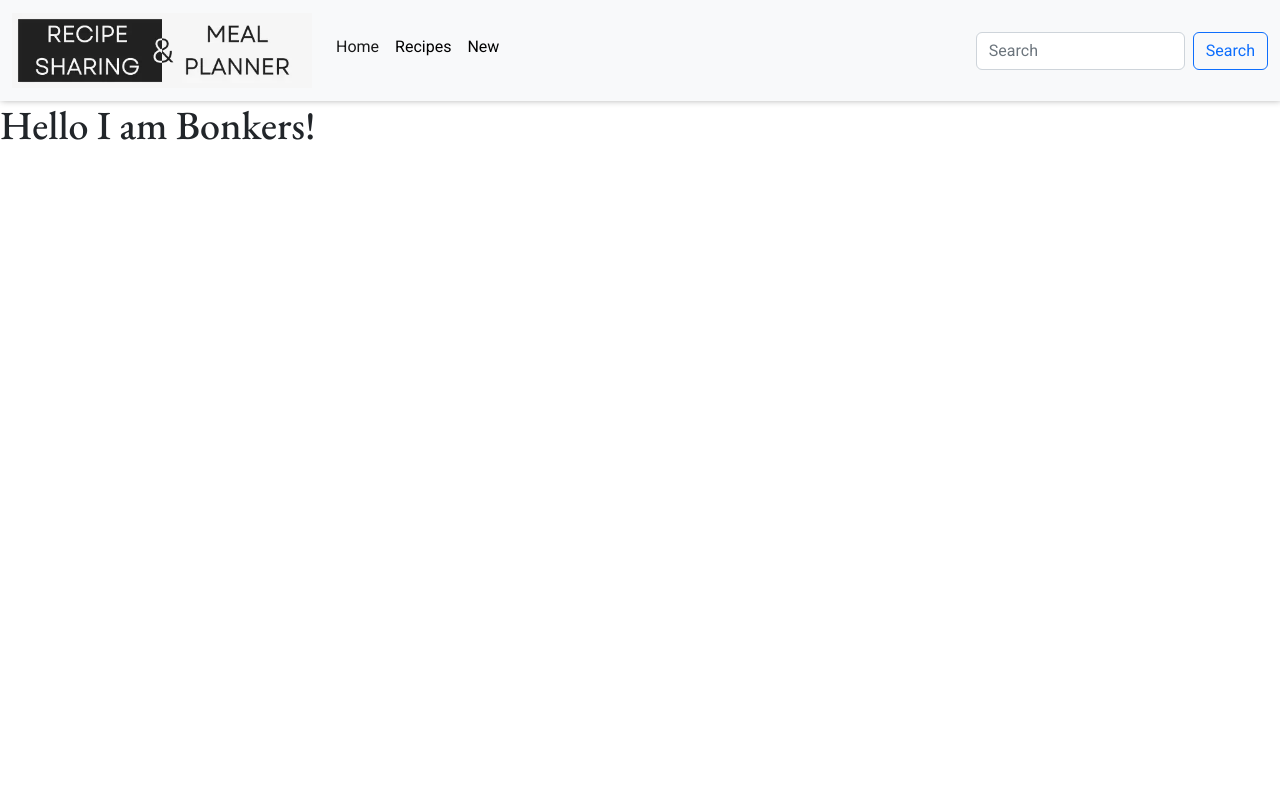
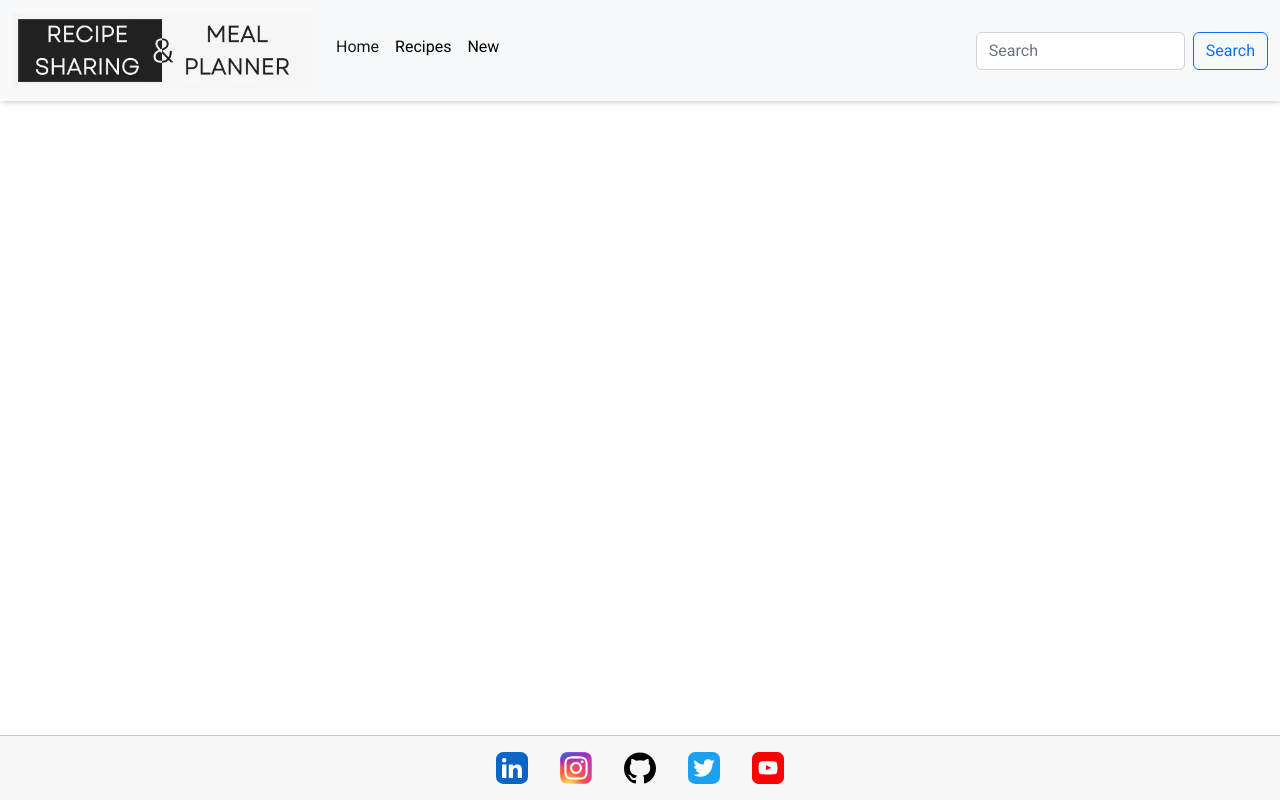
Before and after one commit to Blignaut24/Recipe-App, a Django app: page / in a window 1280 px wide. Run offline with Django 5.2, Linux system fonts and the light colour scheme; some libraries are stand-ins or nearby versions.

Commit message:
feat: completed lesson 4 - footer

```diff
--- a/static/css/base.css
+++ b/static/css/base.css
@@ -1,9 +1,9 @@
-@import url('https://fonts.googleapis.com/css2?family=EB+Garamond:wght@400;500;600&family=Roboto:wght@400;500&display=swap');
+@import url("https://fonts.googleapis.com/css2?family=EB+Garamond:wght@400;500;600&family=Roboto:wght@400;500&display=swap");
 
 :root {
   /** Fonts */
-    --title: 'EB Garamond', serif;
-    --main-font: 'Roboto', serif;
+  --title: "EB Garamond", serif;
+  --main-font: "Roboto", serif;
 
   /* Colours */
   --background: #3f006a0f;
@@ -18,7 +18,8 @@
   --border: 1px solid #00000030;
 }
 
-html, body {
+html,
+body {
   height: 100%;
 }
 
@@ -28,7 +29,12 @@ body {
   font-family: var(--main-font);
 }
 
-h1, h2, h3, h4, h5, h6 {
+h1,
+h2,
+h3,
+h4,
+h5,
+h6 {
   font-family: var(--title);
 }
 
@@ -38,8 +44,19 @@ main {
 }
 
 /* Footer */
-footer{
+footer {
   flex-shrink: 0;
+  background-color: var(--off-white);
+  display: flex;
+  flex-direction: row;
+  justify-content: center;
+  align-items: center;
+  border-top: var(--border);
+}
+
+.social-icon {
+    height: 2rem;
+    margin: 1rem;
 }
 
 /* Header */
--- a/templates/base.html
+++ b/templates/base.html
@@ -29,7 +29,7 @@
   </head>
   <body>
     {% include 'includes/header.html' %}
-
-    <h1>Hello I am Bonkers!</h1>
+    <main>{% block content %} {% endblock %}</main>
+    {% include 'includes/footer.html' %}
   </body>
 </html>
--- /dev/null
+++ b/templates/includes/footer.html
@@ -0,0 +1,20 @@
+{% load static %}
+
+<footer>
+    <!-- Social media icons-->
+    <a href="" target="_blank" rel="noopener" aria-label="Linked - Opens in a new tab">
+        <img src="{% static '/icons/linkedin-app-icon.svg' %}" alt="LinkedIn Icon" class="social-icon">
+    </a>
+    <a href="" target="_blank" rel="noopener" aria-label="Instagram - Opens in new tab">
+        <img src="{% static '/icons/ig-instagram-icon.svg' %}" alt="Instagram Icon" class="social-icon" />
+    </a>
+    <a href="" target="_blank" rel="noopener" aria-label="Github - Opens in new tab">
+        <img src="{% static '/icons/github-icon.svg' %}" alt="Github Icon" class="social-icon" />
+    </a>
+    <a href="" target="_blank" rel="noopener" aria-label="Twitter - Opens in new tab">
+        <img src="{% static '/icons/twitter-app-icon.svg' %}" alt="Twitter Icon" class="social-icon" />
+    </a>
+    <a href="" target="_blank" rel="noopener" aria-label="YouTube - Opens in new tab">
+        <img src="{% static '/icons/youtube-square-color-icon.svg' %}" alt="YouTube Icon" class="social-icon" />
+    </a>
+</footer>
```
Also changed, not shown: static/icons/github-icon.svg (added), static/icons/ig-instagram-icon.svg (added), static/icons/linkedin-app-icon.svg (added), static/icons/no-photography-icon.svg (added), static/icons/twitter-app-icon.svg (added), static/icons/youtube-square-color-icon.svg (added). Lines whose indentation alone changed are shown as unchanged.
